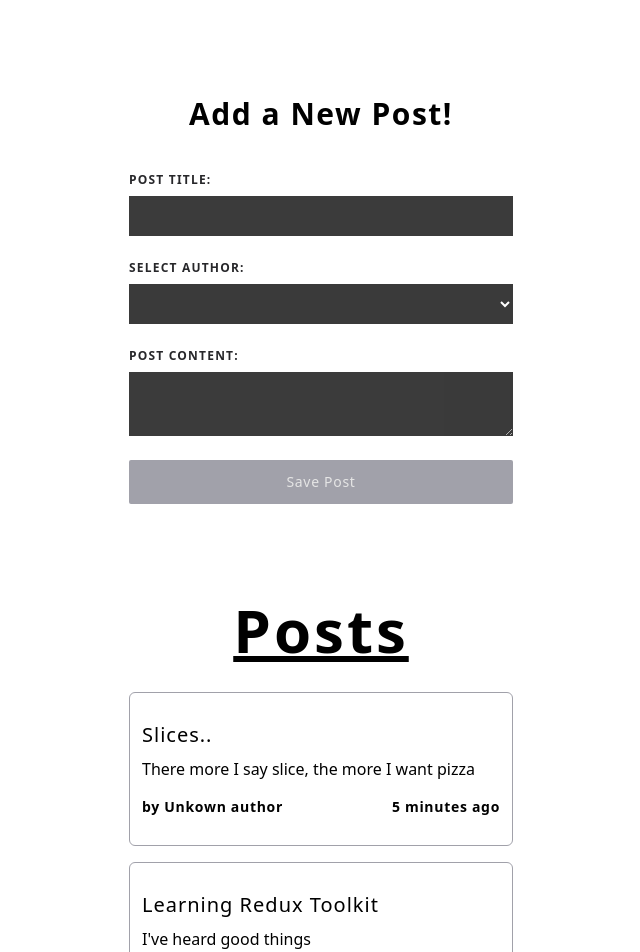
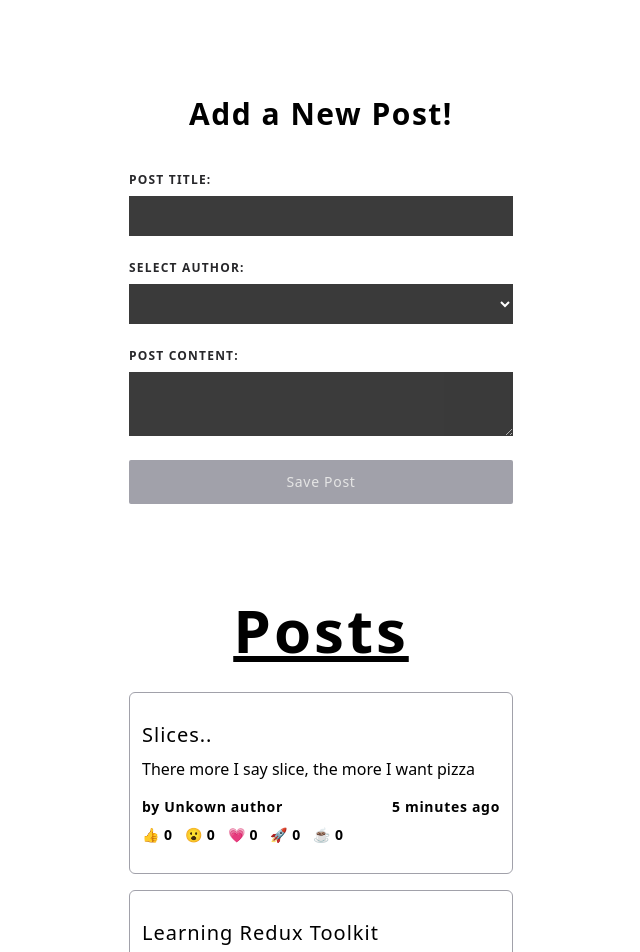
Before and after one commit to poyrazavsever/Redux-Projects, a React (Create React App) app: page / in a window 1280 px wide. Shown: the top 952 px of the page, without its empty margins (319-959 px from the left). Built offline with nearby package versions, Linux system fonts and the light colour scheme.

Commit message:
feat: added reactions

```diff
--- a/src/features/posts/PostList.js
+++ b/src/features/posts/PostList.js
@@ -3,6 +3,7 @@ import { selectAllPost } from './postsSlice'
 import { useSelector} from 'react-redux'
 import PostAuthor from './PostAuthor'
 import TimeAgo from './TimeAgo'
+import ReactionButtons from './ReactionButton'
 
 const PostList = () => {
     const posts = useSelector(selectAllPost)
@@ -21,6 +22,9 @@ const PostList = () => {
                     <TimeAgo timestamp={post.date}/>
                 </span>
             </div>
+            <span className='text-sm font-semibold tracking-wider'>
+                <ReactionButtons post={post}/>
+            </span>
         </article>
     ))
 
--- /dev/null
+++ b/src/features/posts/ReactionButton.js
@@ -0,0 +1,39 @@
+import React from 'react'
+import { useDispatch } from "react-redux";
+import { reactionAdded } from "./postsSlice";
+
+const reactionEmoji = {
+    "thumbsUp" : '👍',
+    "wow" : '😮',
+    "heart" : "💗",
+    "rocket" : "🚀",
+    "coffe" : "☕",
+}
+
+const ReactionButtons = ({ post }) => {
+
+    const dispatch = useDispatch()
+
+    const reactionButtons = Object.entries(reactionEmoji).map(([name, emoji]) => {
+
+        return (
+            <button
+                key={name}
+                type="button"
+                className="reactionButton"
+                onClick={() =>
+                    dispatch(reactionAdded({ postId: post.id, reaction: name }))
+                }
+            >
+                {emoji} {post.reactions[name]}
+            </button>
+        )
+    })
+
+    return (
+        <div className='flex items-center gap-3'>
+            {reactionButtons}
+        </div>
+    )
+}
+export default ReactionButtons
--- a/src/features/posts/postsSlice.js
+++ b/src/features/posts/postsSlice.js
@@ -1,17 +1,41 @@
-import { createSlice, nanoid } from "@reduxjs/toolkit";
-import {sub} from "date-fns"
+import {
+    createSlice,
+    nanoid
+} from "@reduxjs/toolkit";
+import {
+    sub
+} from "date-fns"
 
-const initialState = [
-    {id: "1",
-    title: "Learning Redux Toolkit",
-    content: "I've heard good things",
-    date: sub(new Date(), {minutes: 10}).toISOString()
+const initialState = [{
+        id: "1",
+        title: "Learning Redux Toolkit",
+        content: "I've heard good things",
+        date: sub(new Date(), {
+            minutes: 10
+        }).toISOString(),
+        reactions: {
+            thumbsUp: 0,
+            wow: 0,
+            heart: 0,
+            rocket: 0,
+            coffe: 0,
+        }
     },
 
-    {id: "2",
-    title: "Slices..",
-    content: "There more I say slice, the more I want pizza",
-    date: sub(new Date(), {minutes: 5}).toISOString()
+    {
+        id: "2",
+        title: "Slices..",
+        content: "There more I say slice, the more I want pizza",
+        date: sub(new Date(), {
+            minutes: 5
+        }).toISOString(),
+        reactions: {
+            thumbsUp: 0,
+            wow: 0,
+            heart: 0,
+            rocket: 0,
+            coffe: 0,
+        }
     },
 ]
 
@@ -30,16 +54,33 @@ const postsSlice = createSlice({
                         title,
                         content,
                         date: new Date().toISOString(),
-                        userId
+                        userId,
+                        reactions: {
+                            thumbsUp: 0,
+                            wow: 0,
+                            heart: 0,
+                            rocket: 0,
+                            coffe: 0,
+                        }
                     }
                 }
             }
-         }
+        },
+
+        reactionAdded(state, action) {
+            const {postId, reaction} = action.payload
+            const existingPost = state.find(post => post.id === postId)
+            if(existingPost) {
+                existingPost.reactions[reaction]++
+            }
+        }
     }
 })
 
 export const selectAllPost = (state) => state.posts;
 
-export const {postAdded} = postsSlice.actions
+export const {
+    postAdded, reactionAdded
+} = postsSlice.actions
 
 export default postsSlice.reducer
```
